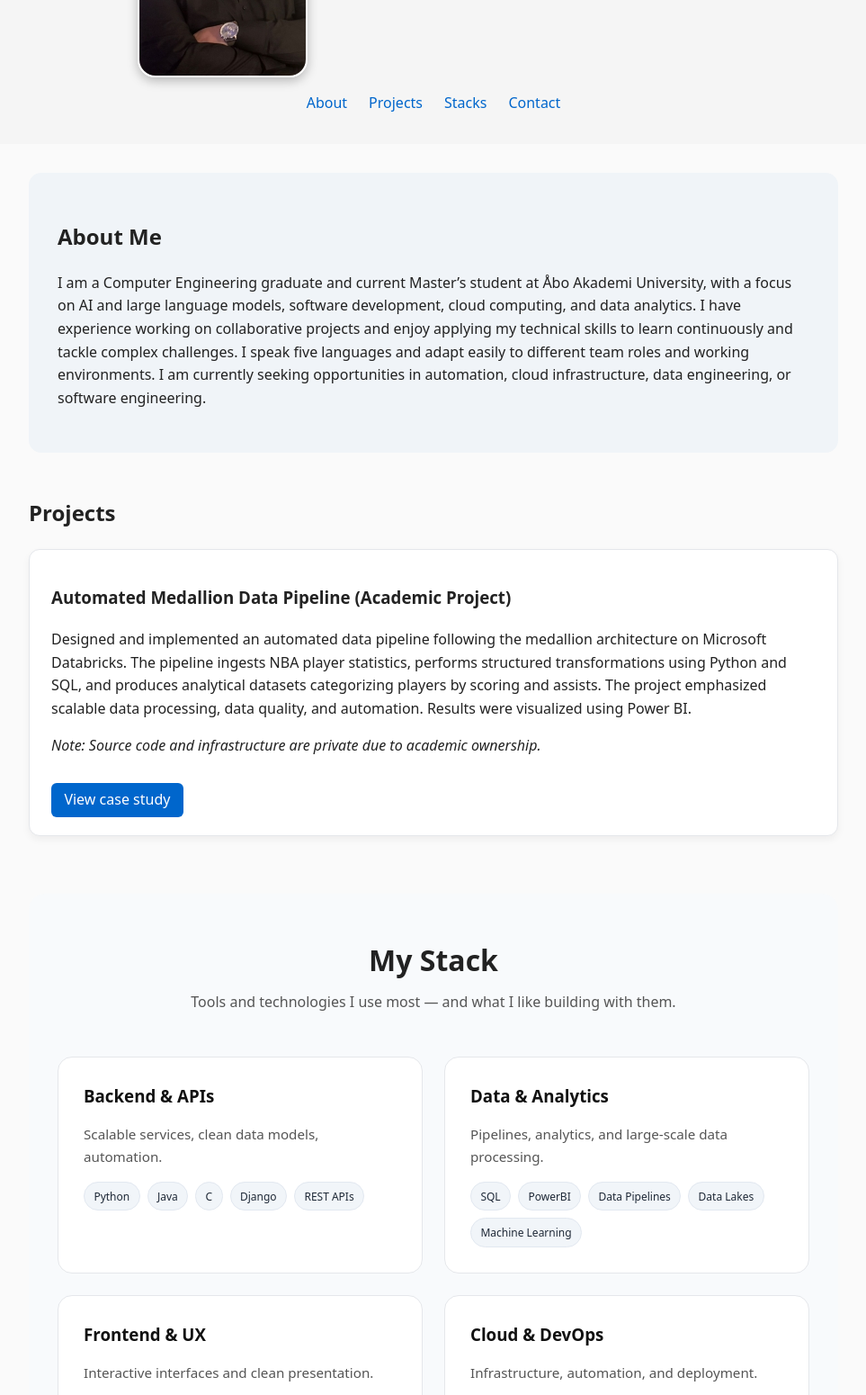
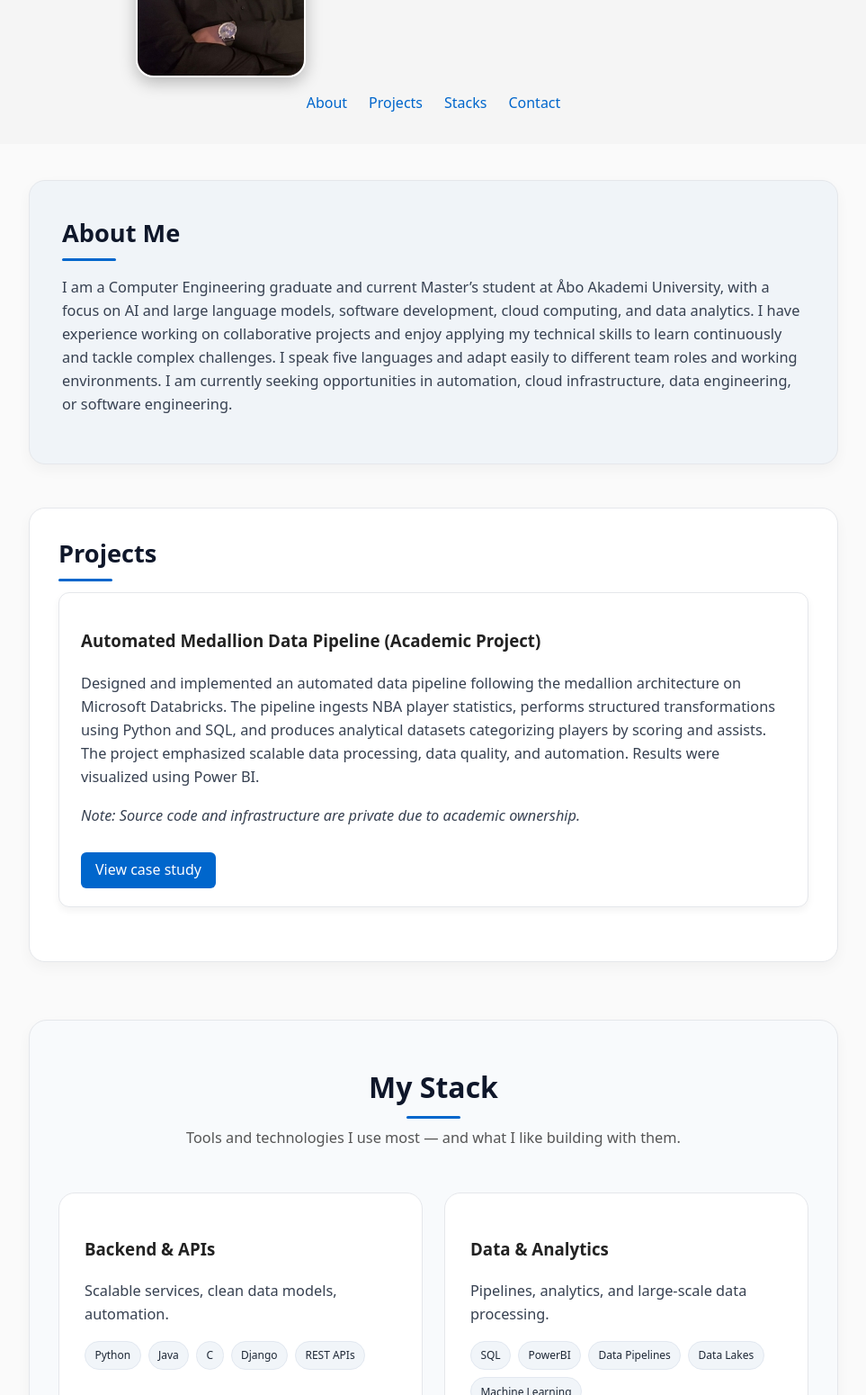
Before and after one commit to ZakariaBouzada/zakariabouzada.github.io, a plain HTML site: page index.html in a window 1280 px wide. Shown: the part 200-1750 px from the top of the page at 90% size, without its empty margins (158-1121 px from the left). Drawn offline with Linux system fonts and the light colour scheme.

Commit message:
project design

```diff
--- a/css/style.css
+++ b/css/style.css
@@ -7,7 +7,9 @@
     --text-color: #222;
 }
 
+/* ========================= */
 /* Base */
+/* ========================= */
 body {
     font-family: system-ui, -apple-system, BlinkMacSystemFont, sans-serif;
     margin: 0;
@@ -16,7 +18,9 @@ body {
     background-color: var(--background-color);
 }
 
+/* ========================= */
 /* Header */
+/* ========================= */
 header {
     background: #f5f5f5;
     padding: 2rem 1rem;
@@ -30,18 +34,25 @@ header {
 .header-content {
     display: flex;
     align-items: center;
-    gap: 1rem;
+    gap: 1.25rem;
 }
 
+/* Profile picture */
 .profile-pic {
     width: 185px;
     height: 250px;
     border-radius: 20px;
     object-fit: cover;
-    box-shadow: 0 4px 12px rgba(0,0,0,0.25);
+    box-shadow: 0 6px 18px rgba(0,0,0,0.25);
     border: 2px solid #fff;
+    transition: transform 0.25s ease;
 }
 
+.profile-pic:hover {
+    transform: scale(1.03);
+}
+
+/* Header text */
 .header-text h1 {
     margin: 0;
     font-size: 1.8rem;
@@ -54,7 +65,9 @@ header {
     color: #555;
 }
 
-/* Nav */
+/* ========================= */
+/* Navigation */
+/* ========================= */
 nav {
     display: flex;
     justify-content: center;
@@ -66,20 +79,69 @@ nav a {
     text-decoration: none;
     color: var(--primary-color);
     font-weight: 500;
+    position: relative;
 }
 
 nav a:hover {
     text-decoration: underline;
 }
 
+/* ========================= */
 /* Main */
+/* ========================= */
 main {
     max-width: 900px;
-    margin: 2rem auto;
+    margin: 2.5rem auto;
     padding: 0 1rem;
 }
 
-/* Project card */
+/* ========================= */
+/* Section cards (project pages) */
+/* ========================= */
+main section {
+    background: var(--card-background);
+    border: 1px solid var(--border-color);
+    border-radius: 18px;
+    padding: 1.75rem 2rem;
+    margin-bottom: 2.75rem;
+    box-shadow: 0 6px 15px rgba(0,0,0,0.04);
+    transition: transform 0.25s ease, box-shadow 0.25s ease;
+}
+
+main section:hover {
+    transform: translateY(-2px);
+    box-shadow: 0 12px 30px rgba(0,0,0,0.08);
+}
+
+/* ========================= */
+/* Headings */
+/* ========================= */
+main h2 {
+    font-size: 1.7rem;
+    margin-top: 0;
+    margin-bottom: 0.75rem;
+    color: #0f172a;
+    position: relative;
+}
+
+main h2::after {
+    content: "";
+    display: block;
+    width: 60px;
+    height: 3px;
+    background: var(--primary-color);
+    border-radius: 2px;
+    margin-top: 0.4rem;
+}
+
+main p {
+    font-size: 1.02rem;
+    color: #374151;
+}
+
+/* ========================= */
+/* Project card (homepage) */
+/* ========================= */
 .project-card {
     background: var(--card-background);
     border-radius: 12px;
@@ -87,12 +149,12 @@ main {
     margin-bottom: 2rem;
     box-shadow: 0 4px 8px rgba(0,0,0,0.05);
     border: 1px solid var(--border-color);
-    transition: transform 0.2s ease, box-shadow 0.2s ease;
+    transition: transform 0.25s ease, box-shadow 0.25s ease;
 }
 
 .project-card:hover {
     transform: translateY(-4px);
-    box-shadow: 0 10px 20px rgba(0,0,0,0.08);
+    box-shadow: 0 12px 25px rgba(0,0,0,0.08);
 }
 
 .project-link {
@@ -101,7 +163,7 @@ main {
     text-decoration: none;
     color: #fff;
     background-color: var(--primary-color);
-    padding: 0.4rem 0.9rem;
+    padding: 0.45rem 1rem;
     border-radius: 6px;
 }
 
@@ -109,11 +171,13 @@ main {
     background-color: #005a99;
 }
 
+/* ========================= */
 /* About section */
+/* ========================= */
 .about-section {
     background-color: #f0f4f8;
-    padding: 2rem;
-    border-radius: 14px;
+    padding: 2.25rem;
+    border-radius: 18px;
     margin-bottom: 3rem;
 }
 
@@ -122,7 +186,9 @@ main {
     color: var(--primary-color);
 }
 
+/* ========================= */
 /* Skills */
+/* ========================= */
 .skills-container {
     display: flex;
     flex-wrap: wrap;
@@ -152,15 +218,14 @@ main {
     background-color: #bae6fd;
 }
 
-/* ============================= */
-/* STACK SECTION (POLISHED) */
-/* ============================= */
-
+/* ========================= */
+/* Stack Section */
+/* ========================= */
 .stack-section {
     margin: 4rem 0;
     padding: 3rem 2rem;
     background: #f8fafc;
-    border-radius: 18px;
+    border-radius: 20px;
 }
 
 .stack-title {
@@ -176,39 +241,25 @@ main {
     margin-bottom: 3rem;
 }
 
-/* FORCE 2x2 grid on desktop */
 .stack-grid {
     display: grid;
     grid-template-columns: repeat(2, 1fr);
     gap: 1.5rem;
 }
 
-/* Stack cards */
 .stack-card {
     background: var(--card-background);
     border: 1px solid var(--border-color);
-    border-radius: 16px;
+    border-radius: 18px;
     padding: 1.75rem;
     transition: transform 0.25s ease, box-shadow 0.25s ease;
 }
 
 .stack-card:hover {
     transform: translateY(-6px);
-    box-shadow: 0 12px 25px rgba(0,0,0,0.08);
+    box-shadow: 0 14px 30px rgba(0,0,0,0.08);
 }
 
-.stack-card h3 {
-    margin-top: 0;
-    margin-bottom: 0.5rem;
-    color: #111;
-}
-
-.stack-card p {
-    font-size: 0.95rem;
-    color: #555;
-}
-
-/* Stack tags */
 .stack-tags {
     margin-top: 1rem;
     display: flex;
@@ -223,33 +274,62 @@ main {
     background: #f1f5f9;
     border: 1px solid #e2e8f0;
     color: #1f2937;
-    transition: transform 0.2s ease, background 0.2s ease;
 }
 
-.stack-tags span:hover {
-    transform: translateY(-2px);
-    background: #e0f2fe;
-    border-color: #bae6fd;
+/* ========================= */
+/* Images & Diagrams */
+/* ========================= */
+main img {
+    display: block;
+    margin: 1.75rem auto;
+    border-radius: 16px;
+    box-shadow: 0 12px 30px rgba(0,0,0,0.15);
+    transition: transform 0.25s ease, box-shadow 0.25s ease;
+    max-width: 100%;
 }
 
-/* Contact */
-.contact-section a {
+main img:hover {
+    transform: scale(1.02);
+    box-shadow: 0 20px 45px rgba(0,0,0,0.2);
+}
+
+/* ========================= */
+/* Code / File paths */
+/* ========================= */
+code {
+    background: #f1f5f9;
+    padding: 0.2rem 0.45rem;
+    border-radius: 6px;
+    font-size: 0.9rem;
+    color: #0f172a;
+    border: 1px solid #e2e8f0;
+}
+
+/* ========================= */
+/* Links inside content */
+/* ========================= */
+main a {
     color: var(--primary-color);
+    font-weight: 500;
     text-decoration: none;
 }
 
-.contact-section a:hover {
+main a:hover {
     text-decoration: underline;
 }
 
+/* ========================= */
 /* Footer */
+/* ========================= */
 footer {
     text-align: center;
-    padding: 2rem;
+    padding: 2.5rem;
     color: #777;
 }
 
+/* ========================= */
 /* Responsive */
+/* ========================= */
 @media (max-width: 768px) {
     .header-content {
         flex-direction: column;
@@ -260,6 +340,8 @@ footer {
         grid-template-columns: 1fr;
     }
 }
+
+/* Dataset links */
 .dataset-links a {
     color: var(--primary-color);
     text-decoration: none;
@@ -269,3 +351,8 @@ footer {
 .dataset-links a:hover {
     text-decoration: underline;
 }
+/* Center underline only for Stack title */
+.stack-title::after {
+    margin-left: auto;
+    margin-right: auto;
+}
```
